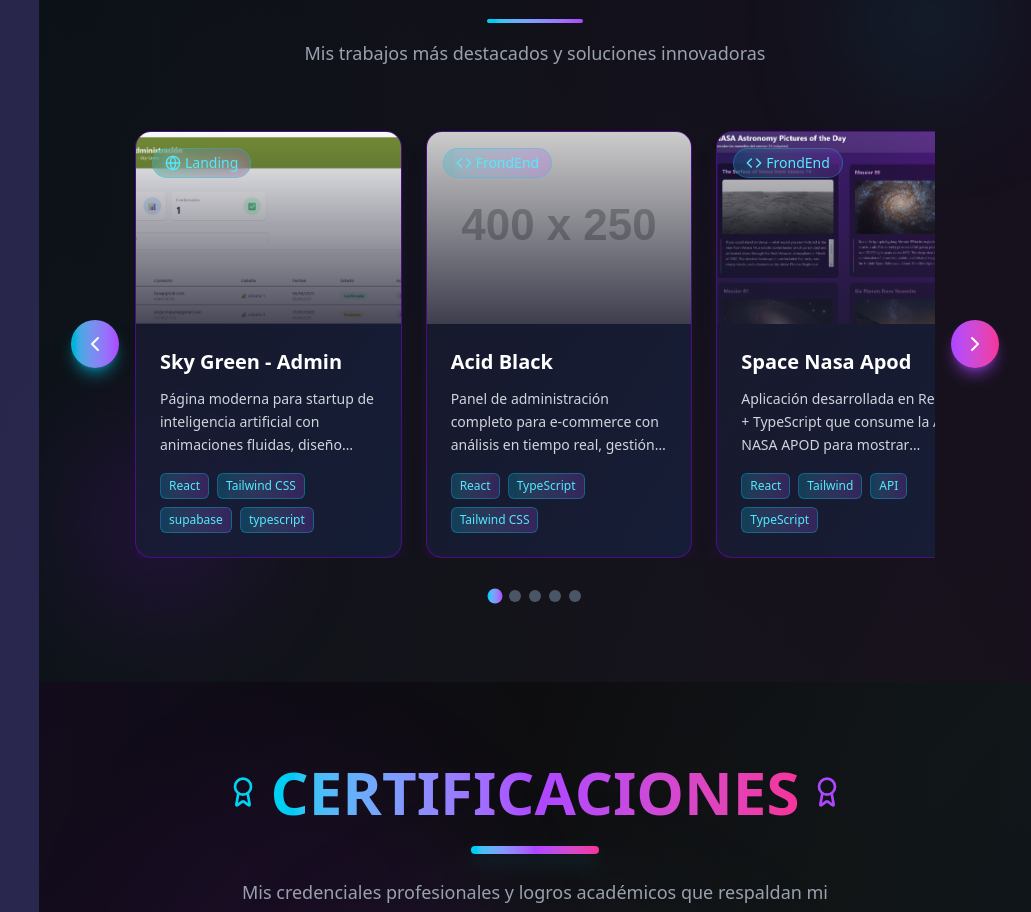
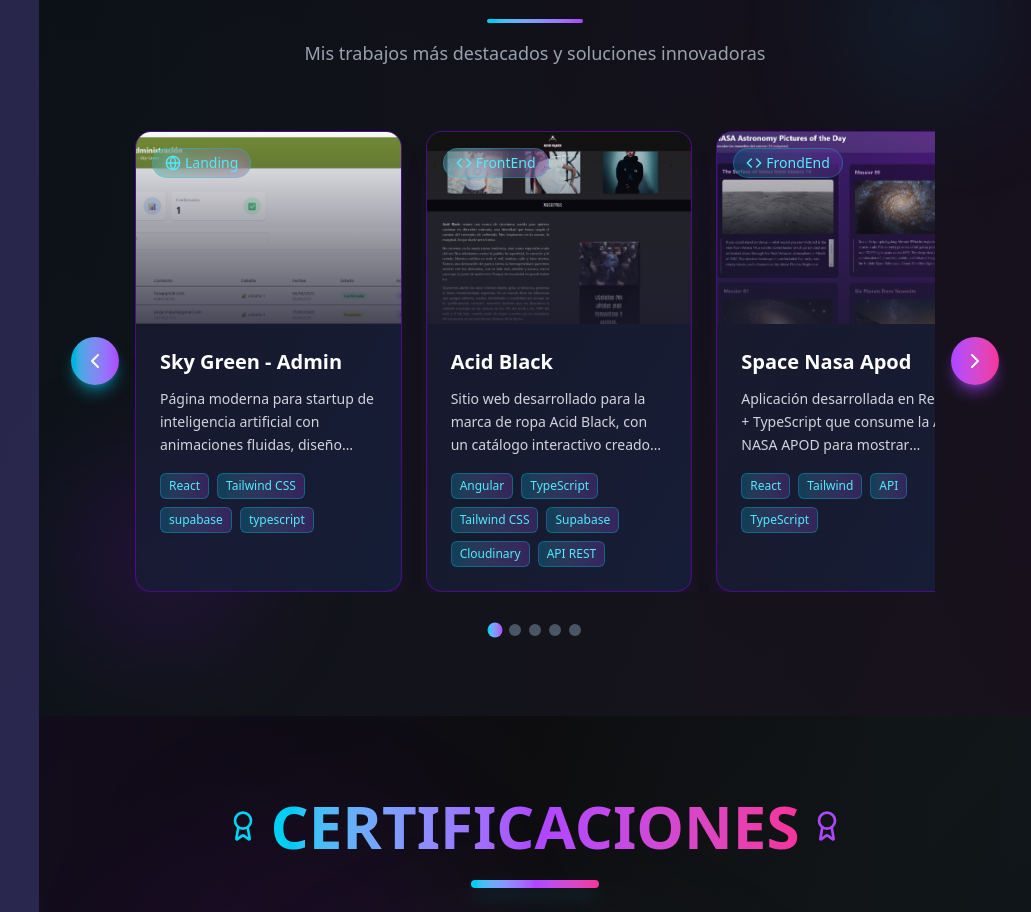
Before and after one commit to mariocode22/Portafolio, a React (Vite) app: page / in a window 1280 px wide. Shown: the part 5600-6512 px from the top of the page, without its empty margins (249-1280 px from the left). Built offline with nearby package versions, Linux system fonts and the light colour scheme.

Commit message:
nuevo proyecto

```diff
--- a/src/data/projects-Data.ts
+++ b/src/data/projects-Data.ts
@@ -19,7 +19,7 @@ export const projects: Project[] = [
     desc: "Página de prueba para la venta de guitarras, desarrollada con React, TypeScript y Tailwind CSS. Incluye un carrito de compras persistente, selección dinámica de productos y una experiencia de usuario moderna y fluida.",
     image: "/guitar.png",
     tech: ["React", "TypeScript", "Tailwind"],
-    github: "https://github.com/mariofdelgado/dashboard-ventran",
+    github: "https://guitarlamariofdev.netlify.app",
     website: "https://guitarlamariofdev.netlify.app",
     category: "Frontend",
   },
@@ -28,8 +28,8 @@ export const projects: Project[] = [
     title: "Sky Green Mirador",
     desc: "Sky Green Booking es una aplicación web desarrollada en React + TypeScript que brinda a los usuarios una experiencia completa al reservar cabañas. Además del sistema de reservas con calendario interactivo y precios claros, la plataforma incluye un menú digital de comidas y una página de inicio donde se presentan las diferentes actividades disponibles en el alojamiento. Todo diseñado con una interfaz moderna, intuitiva y responsive para garantizar una navegación fluida y atractiva.",
     image: "/sky-green.png",
-    tech: ["React", "TypeScript", "Tailwind","supabase","booking-page"],
-    github: "https://github.com/mariofdelgado/gestion-mobiliaria",
+    tech: ["React", "TypeScript", "Tailwind", "supabase", "booking-page"],
+    github: "https://github.com/mariocode22/Sky-Green-Admin",
     website: "https://sky-green.netlify.app",
     category: "Frontend/backend",
   },
@@ -39,18 +39,19 @@ export const projects: Project[] = [
     desc: "Página moderna para startup de inteligencia artificial con animaciones fluidas, diseño responsivo y optimización SEO.",
     image: "/sky-green-admin.png",
     tech: ["React", "Tailwind CSS", "supabase", "typescript"],
-    github: "https://github.com/mariofdelgado/landing-ia",
+    github: "https://github.com/mariocode22/Sky-Green-Admin",
     website: "https://sky-green-admin.netlify.app",
     category: "Landing",
   },
   {
     id: 5,
-    title: "Acid Black ",
-    desc: "Panel de administración completo para e-commerce con análisis en tiempo real, gestión de inventario y reportes avanzados.",
-    image: "https://placehold.co/400x250",
-    tech: ["React", "TypeScript", "Tailwind CSS"],
-    github: "https://github.com/mariofdelgado/ecommerce-dashboard",
-    website: "https://ecommerce-dash.herokuapp.com",
-    category: "FrondEnd",
-  },
+    title: "Acid Black",
+    desc: "Sitio web desarrollado para la marca de ropa Acid Black, con un catálogo interactivo creado en Angular utilizando Signals para la gestión reactiva del estado. Conectado a una API personalizada en Supabase para mostrar productos en tiempo real, almacenamiento de imágenes en Cloudinary y flujo de pedidos automatizado mediante integración con WhatsApp, permitiendo que el usuario solicite directamente el producto deseado.",
+    image: "acid-black.png",
+    tech: ["Angular", "TypeScript", "Tailwind CSS", "Supabase", "Cloudinary", "API REST"],
+    github: "https://github.com/mariocode22/ACID-BLACK-BD",
+    website: "https://acidblack.netlify.app/",
+    category: "FrontEnd",
+  }
+
 ];
```
Also changed, not shown: public/acid-black.png (added).
